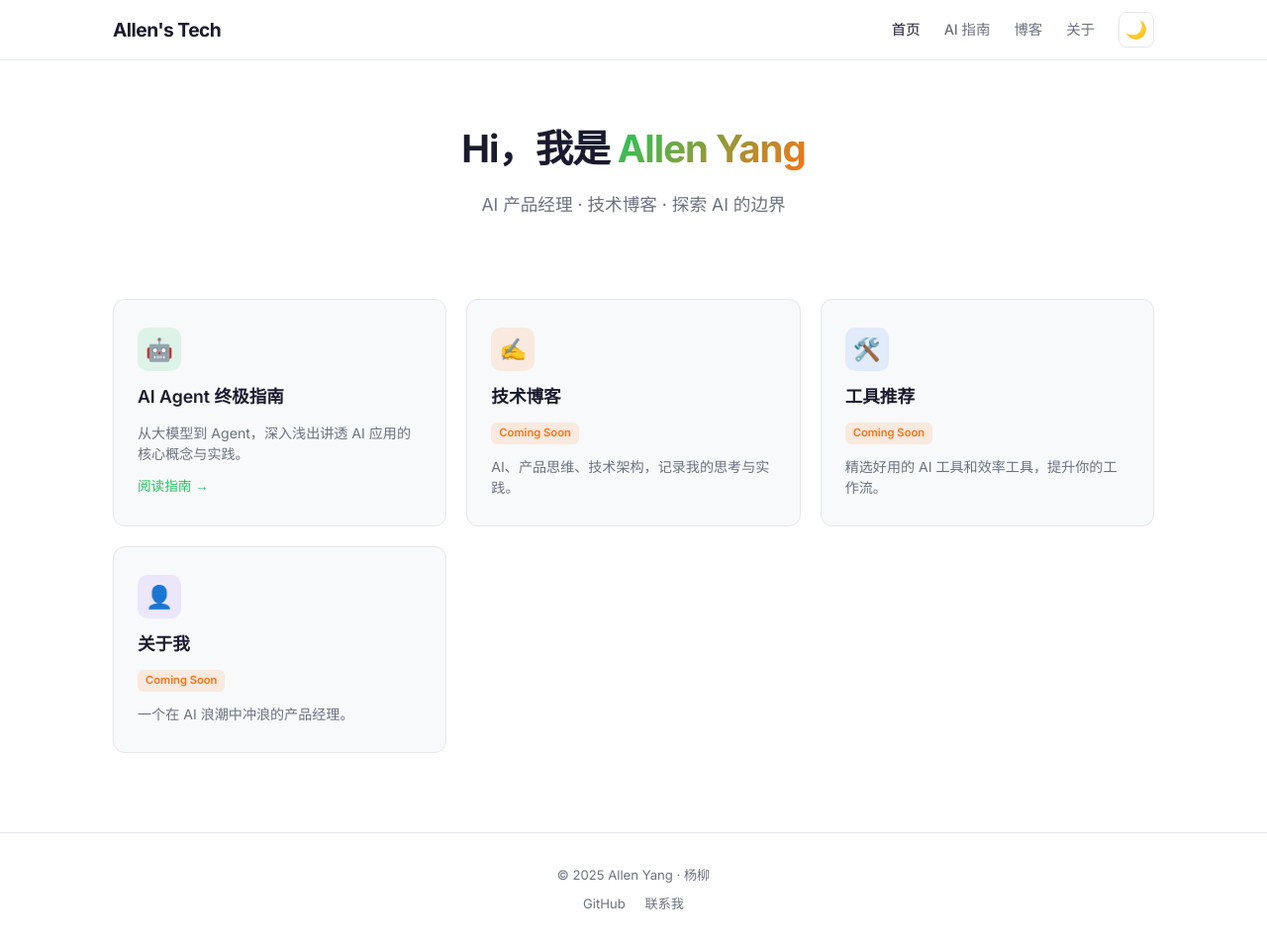
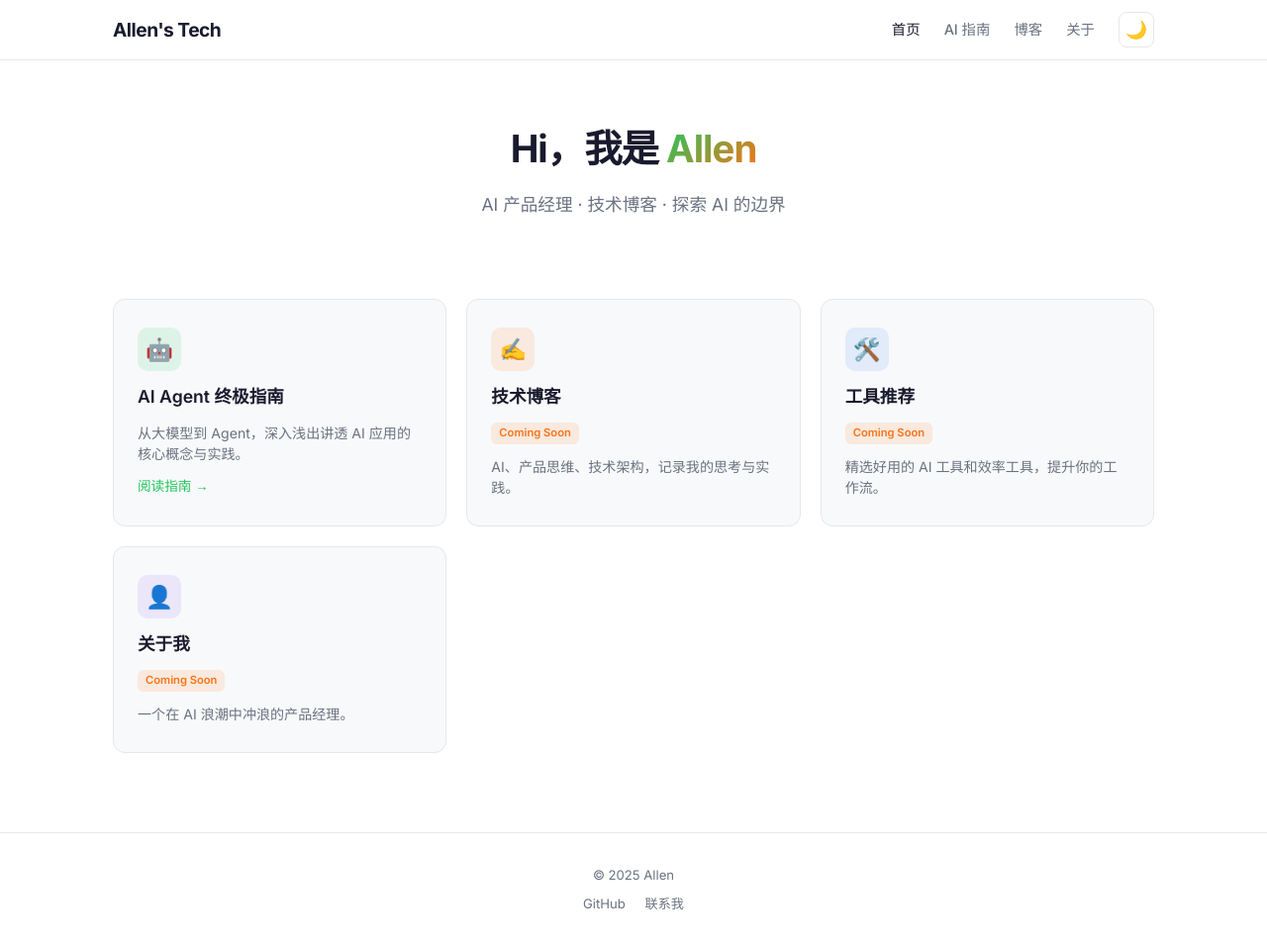
Before and after one commit to Allenyang007/allen-site, a website: page index.html in a window 1280 px wide. Shown: the whole page at 99% size. Drawn offline with Linux system fonts and the light colour scheme.

Commit message:
fix: 名字改为 Allen

```diff
--- a/index.html
+++ b/index.html
@@ -4,7 +4,7 @@
 <meta charset="UTF-8">
 <meta name="viewport" content="width=device-width, initial-scale=1.0">
 <title>Allen's Tech - AI 产品经理的技术博客</title>
-<meta name="description" content="杨柳（Allen Yang）的个人技术博客，专注 AI 产品、Agent 技术与前沿探索。">
+<meta name="description" content="Allen 的个人技术博客，专注 AI 产品、Agent 技术与前沿探索。">
 <link rel="preconnect" href="https://fonts.googleapis.com">
 <link href="https://fonts.googleapis.com/css2?family=Inter:wght@400;500;600;700&family=Noto+Sans+SC:wght@400;500;600;700&display=swap" rel="stylesheet">
 <style>
@@ -85,7 +85,7 @@ footer a:hover{color:var(--text)}
 </nav>
 
 <section class="hero">
-  <h1>Hi，我是 <span>Allen Yang</span></h1>
+  <h1>Hi，我是 <span>Allen</span></h1>
   <p>AI 产品经理 · 技术博客 · 探索 AI 的边界</p>
 </section>
 
@@ -125,7 +125,7 @@ footer a:hover{color:var(--text)}
 </div>
 
 <footer>
-  <p>© 2025 Allen Yang · 杨柳</p>
+  <p>© 2025 Allen</p>
   <p style="margin-top:8px">
     <a href="https://github.com/Allenyang007" target="_blank">GitHub</a>
     <a href="mailto:allen@allen00.top">联系我</a>
```
